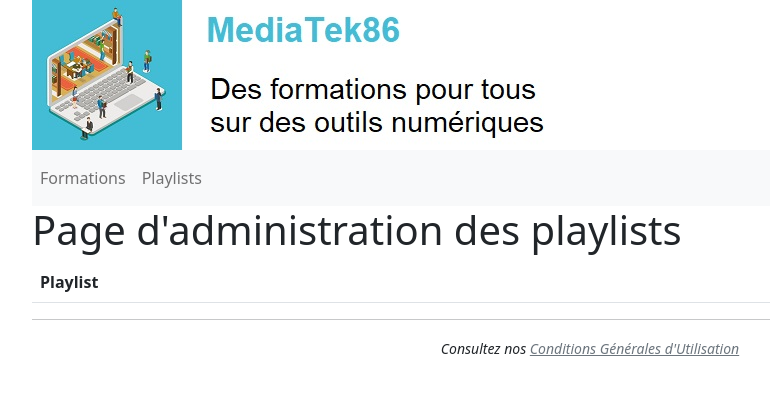
After one commit to Atelier-Du-Code/MediatekFormation_Symfony_Definitif, a Symfony app: template templates/admin/admin.playlists.html.twig in a window 1280 px wide. The commit adds this page. Shown: the top 395 px of the page, without its empty margins (50-820 px from the left). Run offline with Twig, Linux system fonts and the light colour scheme; the template is opened without the code that fills it, so the values that code supplies are empty; some libraries are stand-ins or nearby versions.

Commit message:
Mission 2 - Tâche 2 .1 - Gérer les playlists : Création d’une page admin listant toutes les playlists

```diff
--- /dev/null
+++ b/templates/admin/admin.playlists.html.twig
@@ -0,0 +1,30 @@
+{% extends "baseadmin.html.twig" %}
+
+{% block body %}
+    <h1>Page d'administration des playlists</h1>
+
+   <table class="table table-striped">
+        <thead>
+            <tr>
+                <th class="text-left align-top" scope="col">
+                    Playlist <br />
+                </th>
+                <th class="text-center align-top" scope="col">
+                    &nbsp;
+                </th>
+            </tr>
+        </thead>
+        <tbody>
+            {% for playlist in playlists %}
+                <tr class="align-middle">
+                    <td>
+                        <h5 class="text-info">
+                            {{ playlist.name }}
+                        </h5>
+                    </td>
+
+                </tr>
+            {% endfor %}
+        </tbody>
+    </table>
+{% endblock %}
--- a/templates/baseadmin.html.twig
+++ b/templates/baseadmin.html.twig
@@ -14,6 +14,9 @@
                 <ul class="navbar-nav mr-auto">
                     <li class="nav-item">
                         <a class="nav-link" href="{{ path('admin.formations') }}">Formations</a>
+                    </li>
+                    <li class="nav-item">
+                        <a class="nav-link" href="{{ path('admin.playlists') }}">Playlists</a>
                     </li>
                 </ul>
             </div>
```
Also changed, not shown: src/Controller/admin/AdminPlaylistController.php (added, +64 -0 lines), src/Entity/Playlist.php (+0 -14 lines).
